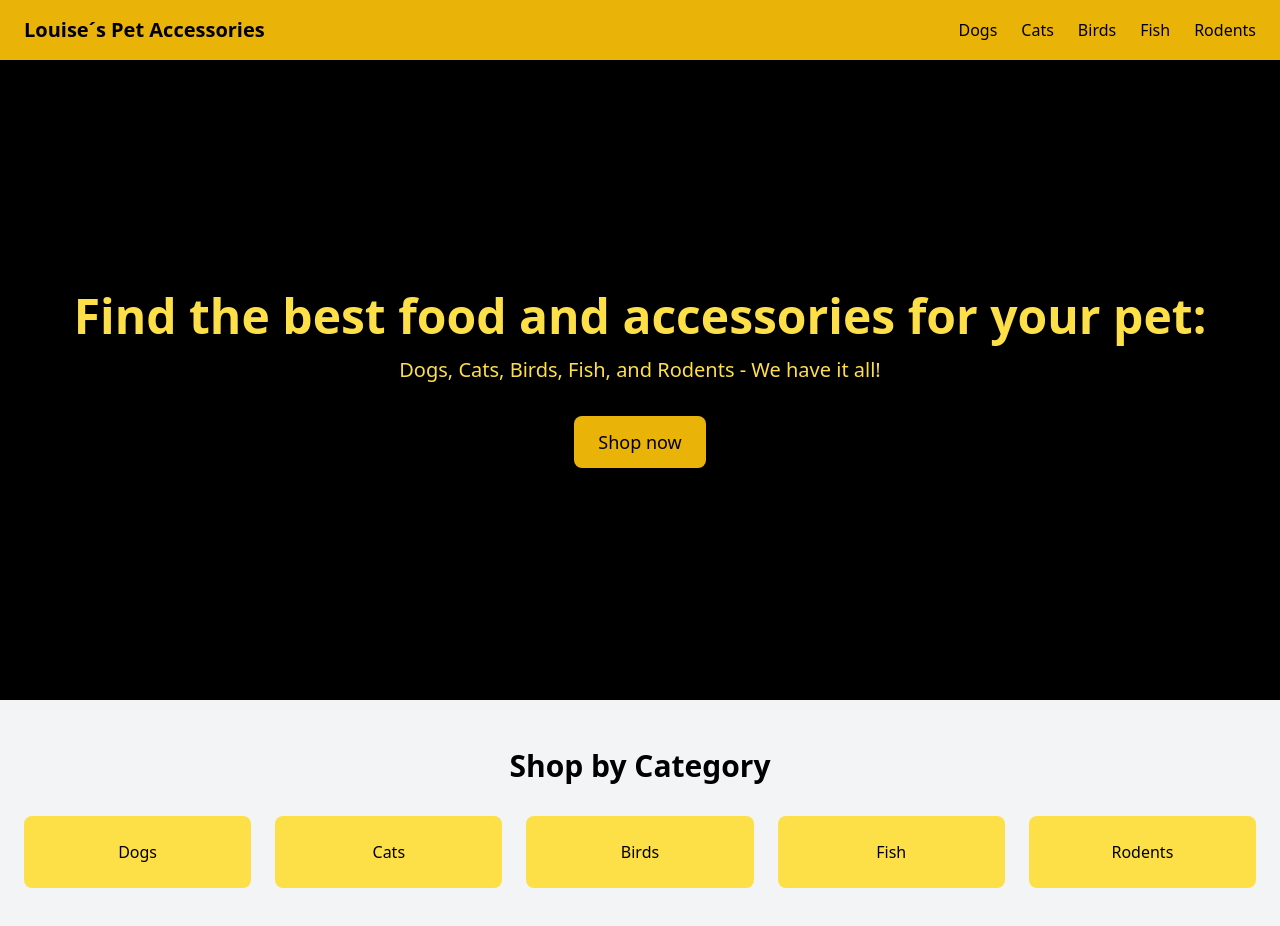
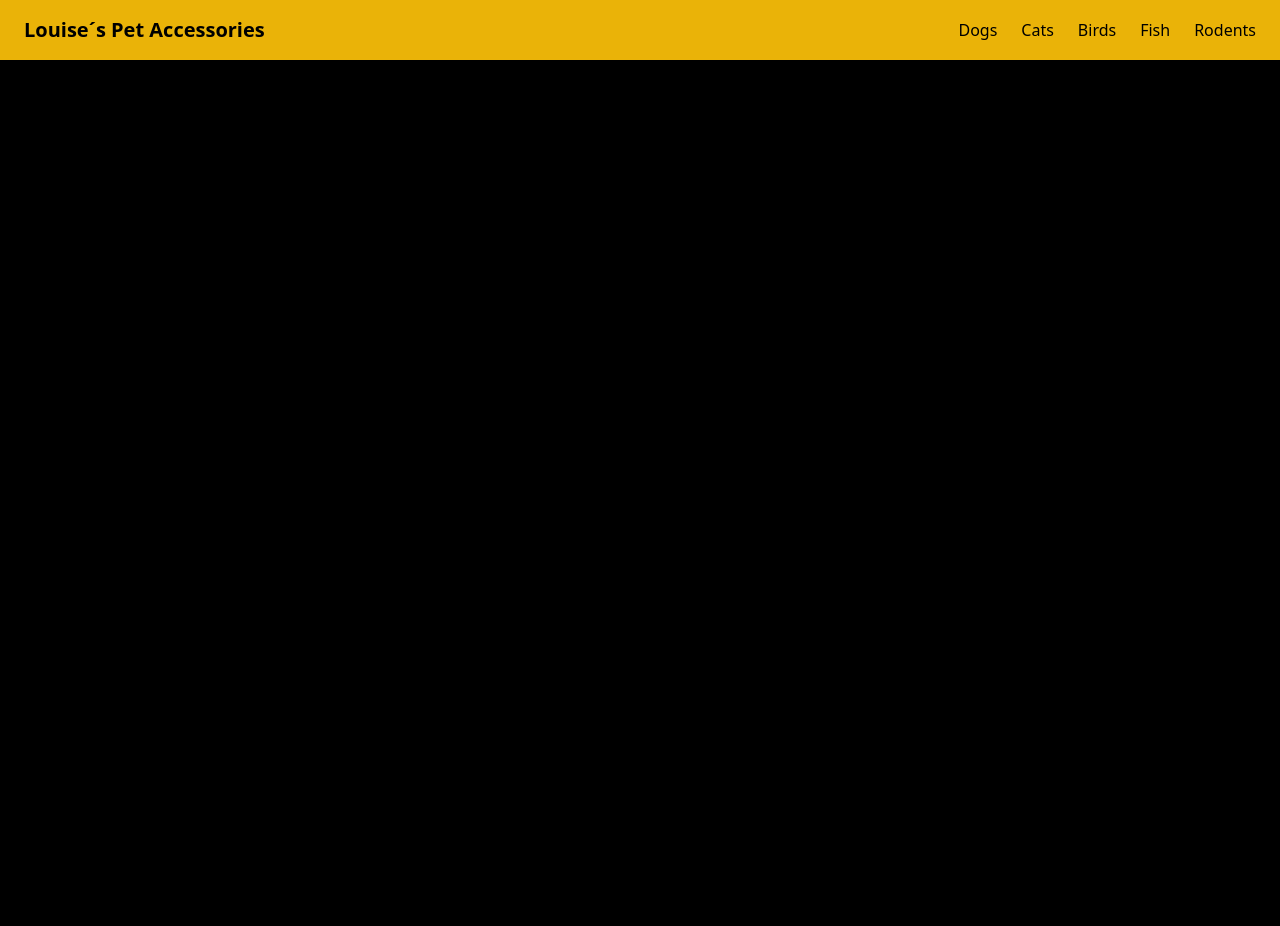
Before and after one commit to Drevestedt/louise-pet-accessories, a React (Vite) app: page /products/1 in a window 1280 px wide. Shown: the top 926 px of the page. After the commit the page ends 800 px from the top, so only its background shows below. Built offline with nearby package versions, Linux system fonts and the light colour scheme.

Commit message:
Add routing and product page for category filtering

```diff
--- a/package.json
+++ b/package.json
@@ -12,10 +12,10 @@
     "deploy": "gh-pages -d dist"
   },
   "homepage": "https://github.com/Drevestedt/louise-pet-accessories",
-
   "dependencies": {
     "react": "^19.0.0",
-    "react-dom": "^19.0.0"
+    "react-dom": "^19.0.0",
+    "react-router-dom": "^7.5.3"
   },
   "devDependencies": {
     "@eslint/js": "^9.22.0",
--- a/src/App.jsx
+++ b/src/App.jsx
@@ -1,15 +1,17 @@
 import './App.css'
+import { Route, BrowserRouter as Router, Routes } from 'react-router-dom';
 import Navbar from './components/Navbar';
-import Hero from './components/Hero';
-import Categories from './components/Categories';
+import ProductsPage from './pages/ProductsPage';
 
 function App() {
   return (
-    <div className="bg-gray-100 min-h-screen">
+    <Router>
       <Navbar />
-      <Hero />
-      <Categories />
-    </div>
+      <Routes>
+        <Route path="/products/:category" element={<ProductsPage />} />
+        <Route  />
+    </Routes>
+  </Router>
   );
 }
 
--- a/src/pages/ProductsPage.jsx
+++ b/src/pages/ProductsPage.jsx
@@ -2,3 +2,21 @@ import React from "react";
 import { useParams } from 'react-router-dom';
 import products from "../data/products";
 import ProductCard from '../components/ProductCard';
+
+const ProductPage = () => {
+  const { category } = useParams();
+  const filteredProducts = products.filter(product => product.category === category);
+
+  return (
+    <div className="p-6">
+      <h2 className="text-2-1 font-bold mb-4 capitalize">{category} Products</h2>
+      <div>
+        {filteredProducts.map(product => (
+          <ProductCard key={product.id} product={product} />
+        ))}
+      </div>
+    </div>
+  );
+};
+
+export default ProductPage;
```
Also changed, not shown: 1 other file (tests, documents, lock files or other folders).
